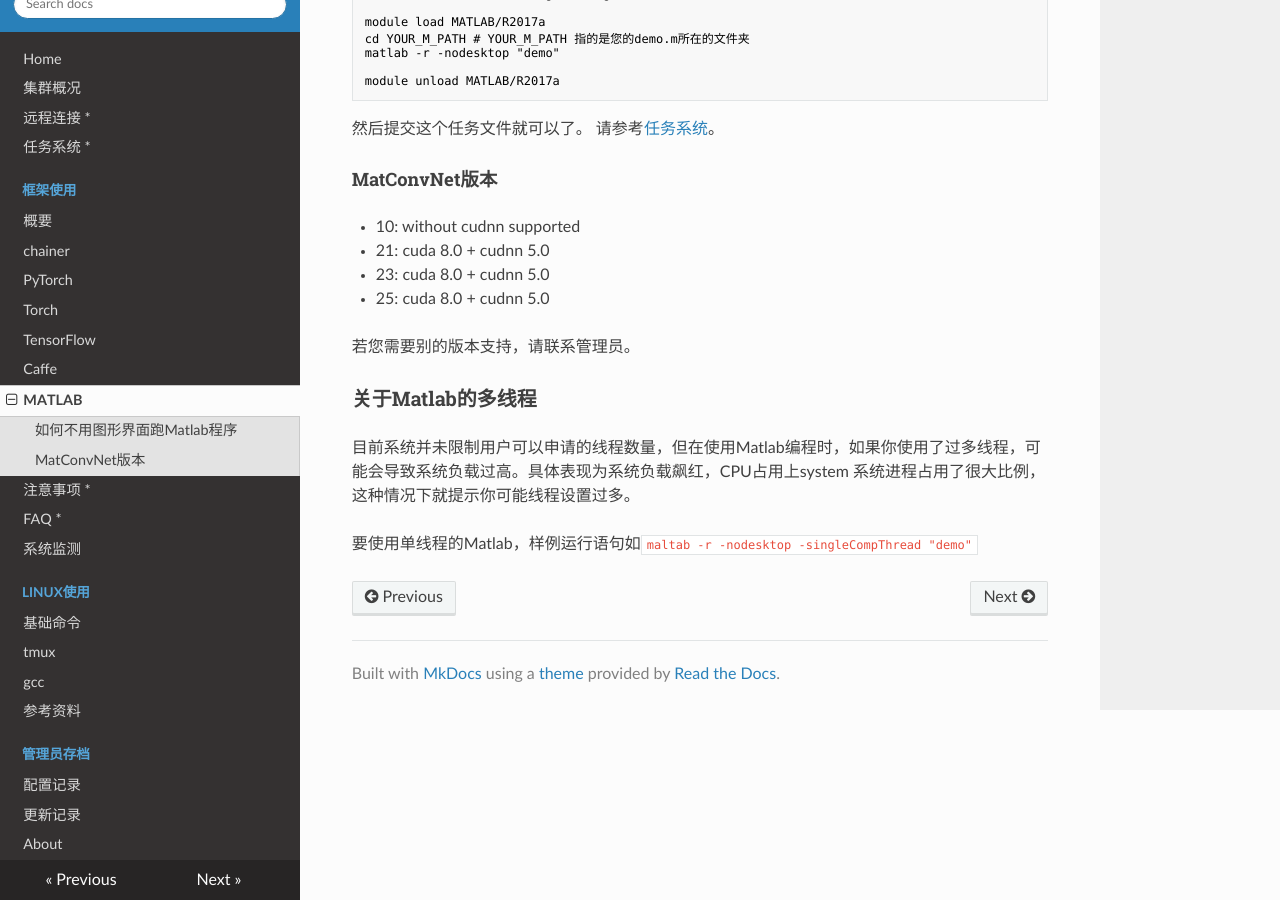
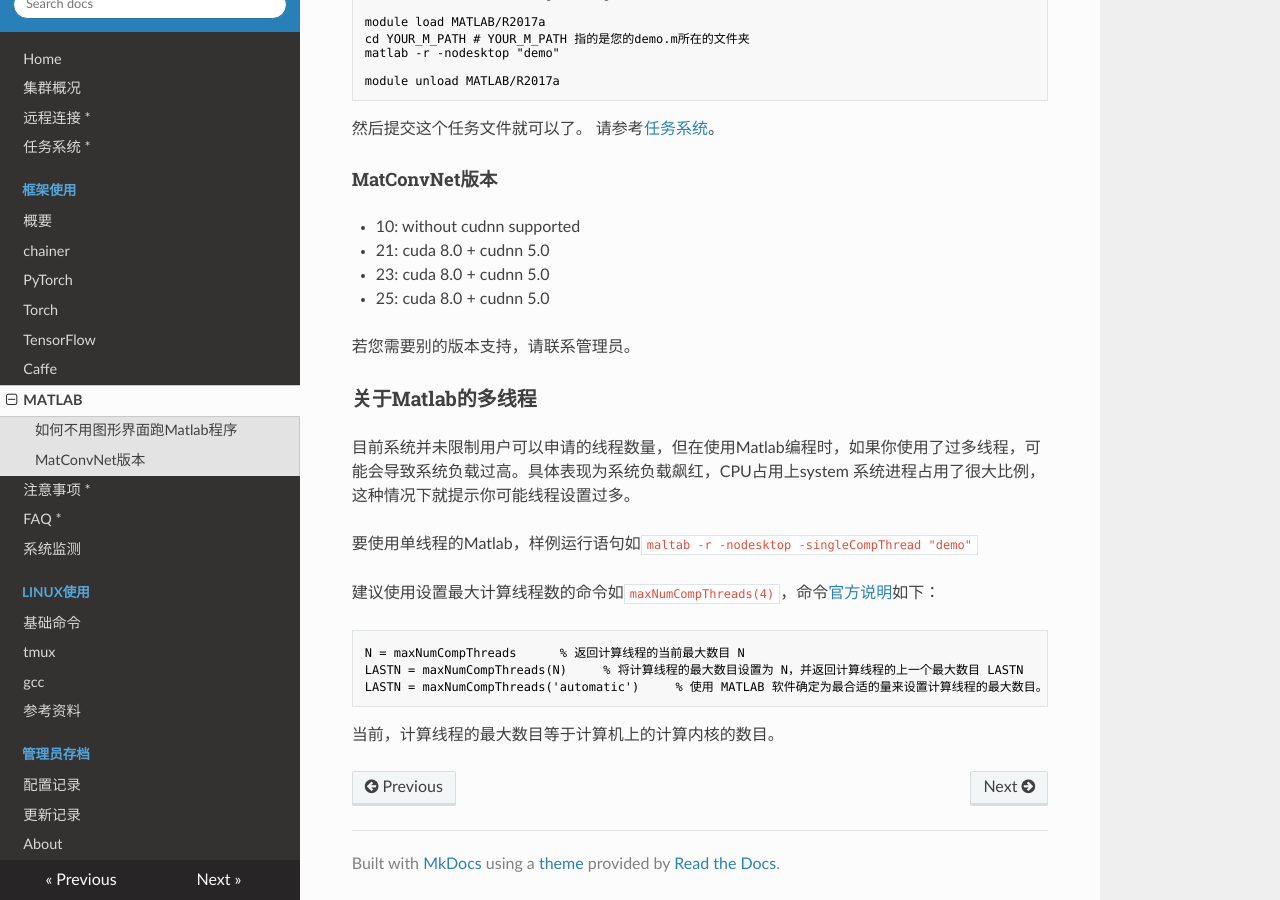
Before and after one commit to SSRheart/HPC_wiki_docs, an MkDocs documentation site: the page built from docs/framework/matlab.md, in a window 1280 px wide and 900 px high, scrolled down 604 px. Built offline with MkDocs 1.6.1, drawn with Linux system fonts in a browser that asks for light colours; nearby versions of some CDN libraries; old or Windows-style settings are respelled for this version of MkDocs.

Commit message:
Add method for constraining MATLAB threads
Add method for constraining MATLAB threads, like other frameworks

````diff
--- a/docs/framework/matlab.md
+++ b/docs/framework/matlab.md
@@ -41,3 +41,11 @@ module unload MATLAB/R2017a
 目前系统并未限制用户可以申请的线程数量，但在使用Matlab编程时，如果你使用了过多线程，可能会导致系统负载过高。具体表现为系统负载飙红，CPU占用上system 系统进程占用了很大比例，这种情况下就提示你可能线程设置过多。
 
 要使用单线程的Matlab，样例运行语句如`maltab -r -nodesktop -singleCompThread "demo"`
+
+建议使用设置最大计算线程数的命令如`maxNumCompThreads(4)`，命令[官方说明](https://ww2.mathworks.cn/help/matlab/ref/maxnumcompthreads.html;jsessionid=f3459476d47b9090b40068db3ef4)如下：
+```matlab
+N = maxNumCompThreads      % 返回计算线程的当前最大数目 N
+LASTN = maxNumCompThreads(N)     % 将计算线程的最大数目设置为 N，并返回计算线程的上一个最大数目 LASTN
+LASTN = maxNumCompThreads('automatic')     % 使用 MATLAB 软件确定为最合适的量来设置计算线程的最大数目。此外，还会返回计算线程的上一个最大数目 LASTN
+```
+当前，计算线程的最大数目等于计算机上的计算内核的数目。
````
